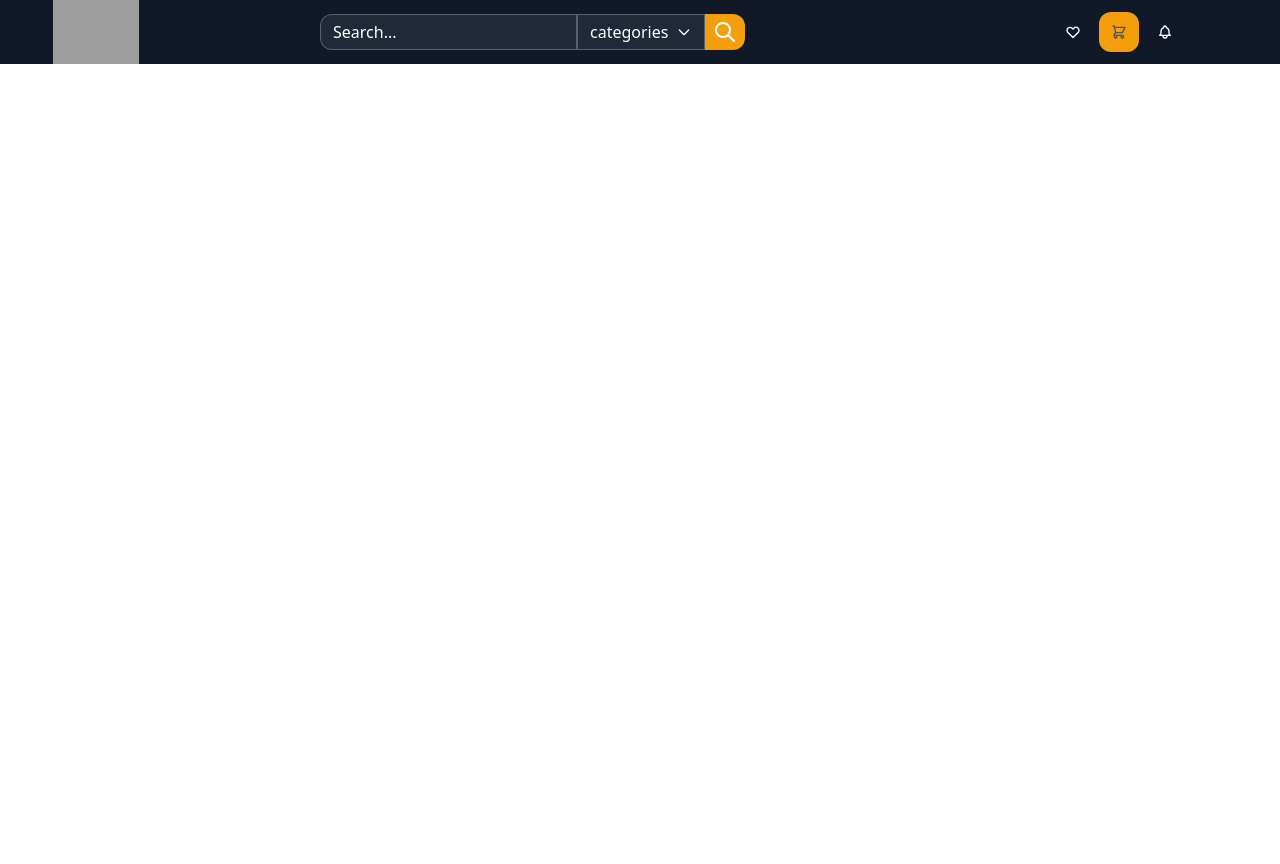
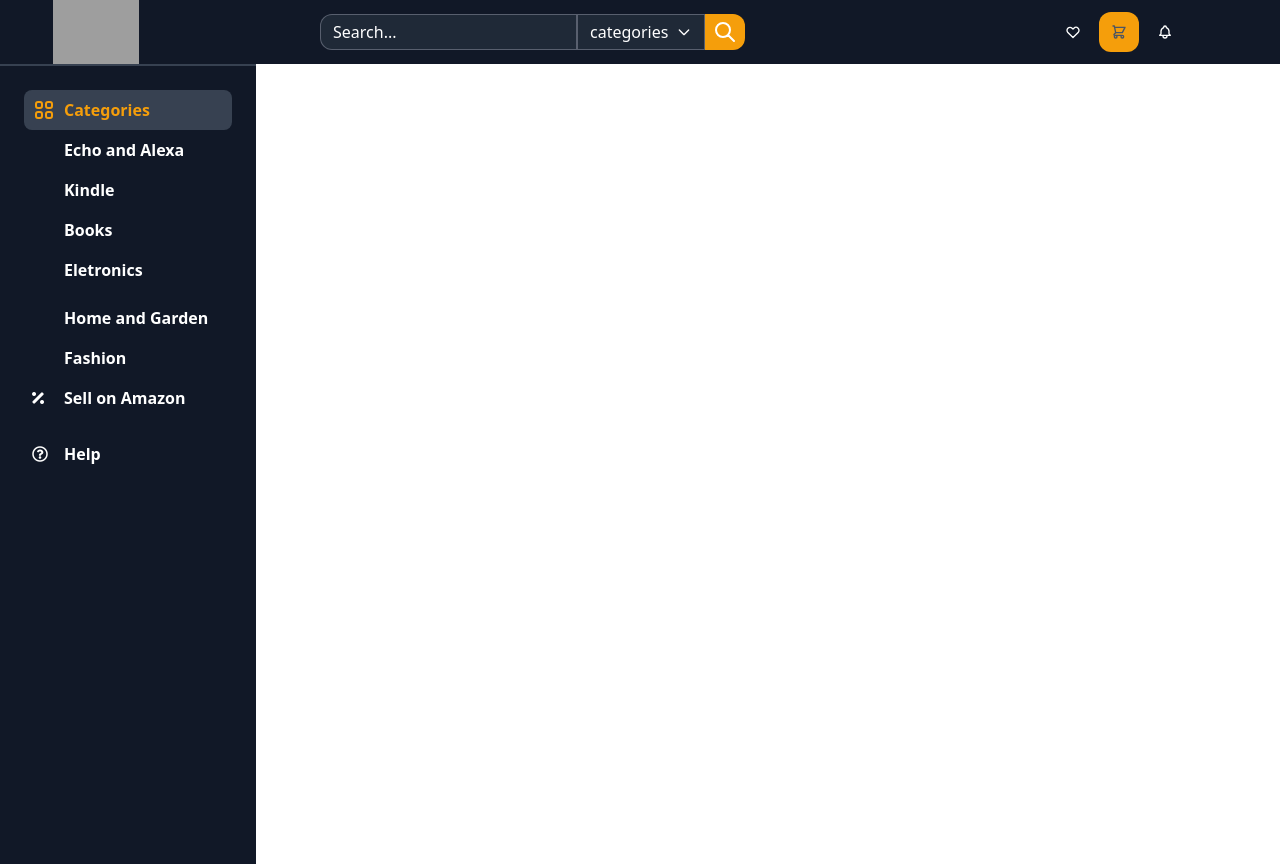
Before and after one commit to rickpicolli/amazon-clone, a plain HTML site: page index.html in a window 1280 px wide. Before the commit the page ends 800 px from the top, so only its background shows below. Drawn offline with nearby package versions, Linux system fonts and the light colour scheme; grey boxes are pictures that could not be loaded.

Commit message:
create sidebar

```diff
--- a/index.html
+++ b/index.html
@@ -5,6 +5,7 @@
     <meta name="viewport" content="width=device-width, initial-scale=1.0">
     <title>Amazon 2.0</title>
     <link href="https://unpkg.com/tailwindcss@^2/dist/tailwind.min.css" rel="stylesheet">
+    <link rel="stylesheet" href="https://use.fontawesome.com/releases/v5.15.3/css/all.css" integrity="sha384-SZXxX4whJ79/gErwcOYf+zWLeJdY/qpuqC4cAa9rOGUstPomtqpuNWT9wdPEn2fk" crossorigin="anonymous">
     <script src="https://cdn.jsdelivr.net/npm/jdenticon@3.1.0/dist/jdenticon.min.js" async
         integrity="sha384-VngWWnG9GS4jDgsGEUNaoRQtfBGiIKZTiXwm9KpgAeaRn6Y/1tAFiyXqSzqC8Ga/"
         crossorigin="anonymous">
@@ -12,7 +13,7 @@
 </head>
 <body>
     <div class="bg-white w-full">
-       <div class="header h-16 bg-gray-900 flex items-center">
+        <div class="header h-16 bg-gray-900 flex items-center">
            <div class="logo w-1/5 h-16 ml-10">
                <img class="w-28 h-16 object-contain" src="https://www.pinclipart.com/picdir/big/57-576184_view-our-amazon-storefront-amazon-logo-white-png.png">
             </div>
@@ -44,8 +45,58 @@
                   <svg class="rounded h-12 w-12 " data-jdenticon-value="Ricardo"></svg>
             </div>
         </div>
-        <div class="main">
+        <div class="main h-screen flex">
+            <div class="main-sidebar hidden md:block border-t-2 border-gray-700 w-1/5 bg-gray-900 p-6">
+                <div class="sidebar-categories">
+                    <div class="sidebar-main-category text-yellow-500 cursor-pointer flex font-bold p-2 bg-gray-700 rounded-lg">
+                        <span class="w-8">
+                            <svg xmlns="http://www.w3.org/2000/svg" class="h-6 w-6" fill="none" viewBox="0 0 24 24" stroke="currentColor">
+                            <path stroke-linecap="round" stroke-linejoin="round" stroke-width="2" d="M4 6a2 2 0 012-2h2a2 2 0 012 2v2a2 2 0 01-2 2H6a2 2 0 01-2-2V6zM14 6a2 2 0 012-2h2a2 2 0 012 2v2a2 2 0 01-2 2h-2a2 2 0 01-2-2V6zM4 16a2 2 0 012-2h2a2 2 0 012 2v2a2 2 0 01-2 2H6a2 2 0 01-2-2v-2zM14 16a2 2 0 012-2h2a2 2 0 012 2v2a2 2 0 01-2 2h-2a2 2 0 01-2-2v-2z" />
+                            </svg>
+                        </span>
+                        <span>Categories</span>
+                    </div>
+                    <div class="sidebar-main-category text-white cursor-pointer flex font-bold p-2">
+                        <span class="w-8"></span>
+                        <span class="">Echo and Alexa</span>
+                    </div>
+                    <div class="sidebar-main-category text-white cursor-pointer flex font-bold p-2">
+                        <span class="w-8"></span>
+                        <span class="">Kindle</span>
+                    </div>
+                    <div class="sidebar-main-category text-white cursor-pointer flex font-bold p-2">
+                        <span class="w-8"></span>
+                        <span class="">Books</span>
+                    </div>
+                    <div class="sidebar-main-category text-white cursor-pointer flex font-bold p-2 mb-2">
+                        <span class="w-8"></span>
+                        <span class="">Eletronics</span>
+                    </div>
+                    <div class="sidebar-main-category text-white cursor-pointer flex font-bold p-2">
+                        <span class="w-8"></span>
+                        <span class="">Home and Garden</span>
+                    </div>
+                    <div class="sidebar-main-category text-white cursor-pointer flex font-bold p-2">
+                        <span class="w-8"></span>
+                        <span class="">Fashion</span>
+                    </div>
+                    <div class="sidebar-main-category text-white cursor-pointer flex font-bold p-2 hover:bg-gray-700 rounded-xl mb-4">
+                        <span class="w-8">
+                            <i class="fas fa-percentage"></i>
+                        </span>
+                        <span class="">Sell on Amazon</span>
+                    </div>
+                    <div class="sidebar-main-category text-white cursor-pointer flex font-bold p-2 hover:bg-gray-700 rounded-xl">
+                        <span class="w-8">
+                            <i class="far fa-question-circle"></i>
+                        </span>
+                        <span class="">Help</span>
+                    </div>
+                </div>
+            </div>
+            <div class="main-section">
 
+            </div>
         </div>
     </div>
 </body>
```
